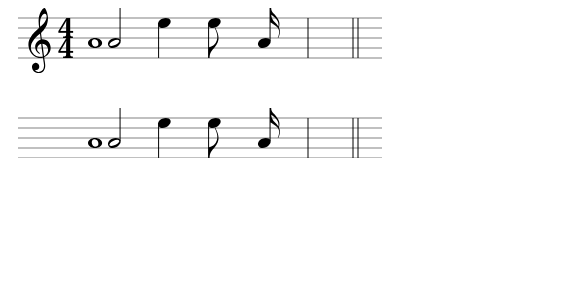
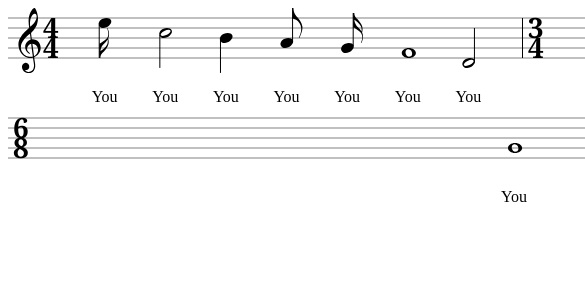
Before and after one commit to phinguyen202/svg-music-notation, a React app: page / in a window 390 px wide. Shown: the top 300 px of the page, 585 px wide, since content can reach past the window. Built offline with nearby package versions, Linux system fonts and the light colour scheme.

Commit message:
making responsive, render notes & lyric

```diff
--- a/src/components/core/bar.tsx
+++ b/src/components/core/bar.tsx
@@ -1,8 +1,9 @@
 import React, { useEffect } from "react";
+import { XCoordinate } from "../../model/app.model";
 
 export function BarLine(props: BarProperties) {
     return (
-        <line transform={`translate(${250}, ${0})`} y2="40" stroke="black"/>
+        <line transform={`translate(${props.x}, ${0})`} y2="40" stroke="black"/>
     );
 }
 
@@ -24,6 +25,5 @@ export function BoldDoubleBarLine(props: BarProperties) {
     );
 }
 
-interface BarProperties {
-    transform?: string;
+interface BarProperties extends XCoordinate{
 }
--- a/src/components/core/index.tsx
+++ b/src/components/core/index.tsx
@@ -3,6 +3,7 @@ import { Configuration } from "../../model/config";
 import { Stave } from "./stave";
 import { MusicNotation, StaveProps } from "../../model/business.model";
 import ReactDOM from "react-dom";
+import { DemensionModel } from "../../model/app.model";
 
 export class SVGMusicNotation extends React.Component<Configuration & MusicNotation, SVGMusicNotationState> {
     myRef: React.RefObject<SVGSVGElement>;
@@ -15,6 +16,7 @@ export class SVGMusicNotation extends React.Component<Configuration & MusicNotat
     }
 
     componentDidMount() {
+        // getting and setting svg demension
         const svgNode = ReactDOM.findDOMNode(this.myRef.current) as Element;
         const clientRect: DOMRect = svgNode.getBoundingClientRect();
         this.setState({
@@ -28,28 +30,29 @@ export class SVGMusicNotation extends React.Component<Configuration & MusicNotat
     render() {
         return (
             <svg ref={this.myRef} height={this.props.height} width={this.props.width}>
-                {this.state.dimension && this.renderStave(this.props.staves)}
+                {this.state.dimension && this.renderStaves(this.props.staves)}
             </svg>
         );
     }
 
-    renderStave(staves: StaveProps[]): JSX.Element[] {
-        console.log(this.state.dimension);
+    /**
+     * @description render staves
+     * @author Phi Nguyen - phinguyen202@gmail.com
+     * @param {StaveProps[]} staves
+     * @returns {JSX.Element[]}
+     * @memberof SVGMusicNotation
+     */
+    renderStaves(staves: StaveProps[]): JSX.Element[] {
         const stavesList = staves.map((stave: StaveProps, index: number) => {
             if (!index) {
-                return (<Stave clef={this.props.clef} meansures={stave.meansures} x={0} y={0} key={index} />);
+                return (<Stave clef={this.props.clef} meansures={stave.meansures} width={this.state.dimension.width} x={0} y={0} key={index} />);
             }
-            return (<Stave meansures={stave.meansures} x={0} y={100 * index} key={index} />);
+            return (<Stave meansures={stave.meansures} x={0} width={this.state.dimension.width} y={100 * index} key={index} />);
         });
         return stavesList;
     }
 }
 
 interface SVGMusicNotationState {
-    dimension: Demension;
+    dimension: DemensionModel;
 }
-
-interface Demension {
-    height: number;
-    width: number;
-}
--- a/src/components/core/meansure.tsx
+++ b/src/components/core/meansure.tsx
@@ -1,29 +1,39 @@
 import React, { useEffect } from "react";
-import { WholeNote, QuarterNote, HaflNote, EighthNote, SixteenthNote } from "./note";
-import { PositionProps } from "../../model/app.model";
+import { Note } from "./note";
+import { CoordinateModel, WidthDemension } from "../../model/app.model";
 import { BarLine, DoubleBarLine, BoldDoubleBarLine } from "./bar";
 import { WholeRest, HalfRest, QuarterRest, EighthRest, SixteenthRest } from "./rest";
-import { MeansureProps } from "../../model/business.model";
+import { MeansureProps, NoteProps } from "../../model/business.model";
 import { TimeSignature } from "./time-signature";
 
-export function Meansure(props: MeansureProps & PositionProps) {
-    const startPositionTranslated = `translate(${props.x}, ${props.y})`;
+export function Meansure(props: MeansureProps & CoordinateModel & WidthDemension) {
+    // render time signature
+    const timeSignature = props.timeSignature && <TimeSignature upper={props.timeSignature.upper} lower={props.timeSignature.lower} />;
+    const timeSigOffset = timeSignature ? 0 : 0;
+    const spaceBetweenNote = (props.width - timeSigOffset) / (props.notes.length + 1);
+    const mensureElements = props.notes.map((ele: NoteProps, index: number) => {
+        if (ele.note) { //this is note
+            return <Note x={timeSigOffset + (spaceBetweenNote * (index + 1))} duration={ele.duration} note={ele.note} accidental={ele.accidental} dot={ele.dot} tie={ele.tie} lyrics={ele.lyrics} key={index} />
+        } else { // rest
+
+        }
+    })
     return (
-        <g transform={startPositionTranslated}>
-            { props.timeSignature && <TimeSignature upper={props.timeSignature.upper} lower={props.timeSignature.lower}/>}
-            <WholeNote />
-            <HaflNote isStemUp={true}/>
-            <QuarterNote isStemUp={false}/>
-            <EighthNote isStemUp={false}/>
-            <SixteenthNote isStemUp={true}/>
-            <BarLine />
-            <DoubleBarLine />
+        <g transform={`translate(${props.x}, ${props.y})`}>
+            {timeSignature}
+            {mensureElements}
+            <BarLine x={props.width - 0.5} />
+            {/* <DoubleBarLine />
             <BoldDoubleBarLine />
             <WholeRest />
             <HalfRest />
             <QuarterRest />
             <EighthRest />
-            <SixteenthRest />
+            <SixteenthRest /> */}
         </g>
     );
 }
+
+interface DemensionProps {
+    height?: number;
+}
--- a/src/components/core/note.tsx
+++ b/src/components/core/note.tsx
@@ -1,38 +1,40 @@
 import React, { useEffect } from "react";
+import { XCoordinate, YCoordinate } from "../../model/app.model";
+import { NoteProps } from "../../model/business.model";
 
-export function WholeNote(props: NoteProperties) {
+function WholeNote(props: NoteProperties) {
     return (
-        <path transform={`translate(${30}, ${20})`} d="M 7.0702175,0 C 3.1653113,0 -1.6899323e-4,2.238723 0,5.000169 1.1300677e-4,7.761458 3.1654804,10 7.0702175,10 10.974955,10 14.140379,7.761458 14.140492,5.000169 14.140605,2.238723 10.975124,0 7.0702175,0 Z M 10.176494,4.165916 C 10.831005,6.609168 10.018598,8.058161 8.3032128,8.51792 6.5878281,8.97751 4.6189028,8.273654 3.9642228,5.830408 3.3095426,3.387156 4.2884398,1.747522 6.0039371,1.287966 c 0.2072693,-0.05571 0.4027982,-0.05315 0.4027982,-0.05315 1.5604966,0 3.2059145,0.826823 3.7697587,2.931097 z" />
+        <path transform={`translate(${props.x}, ${props.y})`} d="M 7.0702175,0 C 3.1653113,0 -1.6899323e-4,2.238723 0,5.000169 1.1300677e-4,7.761458 3.1654804,10 7.0702175,10 10.974955,10 14.140379,7.761458 14.140492,5.000169 14.140605,2.238723 10.975124,0 7.0702175,0 Z M 10.176494,4.165916 C 10.831005,6.609168 10.018598,8.058161 8.3032128,8.51792 6.5878281,8.97751 4.6189028,8.273654 3.9642228,5.830408 3.3095426,3.387156 4.2884398,1.747522 6.0039371,1.287966 c 0.2072693,-0.05571 0.4027982,-0.05315 0.4027982,-0.05315 1.5604966,0 3.2059145,0.826823 3.7697587,2.931097 z" />
     );
 }
 
-export function HaflNote(props: NoteProperties) {
+function HaflNote(props: NoteProperties) {
     const stem = props.isStemUp ? <path stroke="black" strokeWidth="1" d="M 12.076271,2.9131353 V -30" /> : <path stroke="black" strokeWidth="1" d="M 0.6,7 V 39.9131353" />;
     return (
-        <g transform={`translate(${50}, ${20})`}>
+        <g transform={`translate(${props.x}, ${props.y})`}>
             <path d="M 7.6994759,-0.01613342 C 6.5595355,-0.00177122 5.343616,0.24673268 4.1918261,0.73382688 0.84116652,2.1494567 -0.69945302,5.0635671 0.30148652,7.4331346 1.3028566,9.8027059 4.465956,10.730085 7.8166058,9.3147348 11.167125,7.899105 13.436125,4.6771558 12.435045,2.3075846 11.777945,0.75282658 9.8763457,-0.04870542 7.6994759,-0.01570262 Z M 9.3053757,1.7487663 c 0.8942293,0 1.5374793,0.24 1.8257493,0.6713878 0.70567,1.0585021 -0.855669,2.9913904 -3.4857893,4.3163115 C 5.0147759,8.0606761 2.3106564,8.2766534 1.6054063,7.217864 0.89973672,6.1593543 2.4610763,4.2264773 5.0911957,2.9015563 6.5446858,2.1701648 8.0965958,1.7444765 9.3053757,1.7487663 Z" />
             {stem}
         </g>
     );
 }
 
-export function QuarterNote(props: NoteProperties) {
+function QuarterNote(props: NoteProperties) {
     useEffect(() => { });
     const stem = props.isStemUp ? <path stroke="black" strokeWidth="1" d="M 12.076271,2.9131353 V -30" /> : <path stroke="black" strokeWidth="1" d="M 0.6,7 V 39.9131353" />;
     return (
-        <g transform={`translate(${100}, ${0})`}>
+        <g transform={`translate(${props.x}, ${props.y})`}>
             <path d="M 7.8164802,9.3315293 C 4.4659422,10.74664 1.3024237,9.8194673 0.30146123,7.4499503 -0.69944487,5.0804923 0.84126673,2.1660273 4.191802,0.75069028 c 3.3504822,-1.415394 7.242065,-0.79547 8.242971,1.57404702 1.000906,2.369461 -1.267758,5.591399 -4.6182928,7.006792 z"></path>
             {stem}
         </g>
     );
 }
 
-export function EighthNote(props: NoteProperties) {
+function EighthNote(props: NoteProperties) {
     useEffect(() => { });
     const stem = props.isStemUp ? <path stroke="black" strokeWidth="1" d="M 12.076271,2.9131353 V -30" /> : <path stroke="black" strokeWidth="1" d="M 0.6,7 V 39.9131353" />;
     const flag = <path transform={props.isStemUp ? '' : `scale(-1,1) rotate(180 5.7 5)`} d="m 12.076271,-30 v 10.780751 l 0.931029,0.0021 c -0.04788,-0.0038 3.281295,1.170981 4.487907,2.403689 2.30337,2.353334 3.807649,5.922146 3.096942,9.886492 C 20.079849,-4.069345 19.166386,-2.27136 18.24941,0 l 0.658289,-0.06954 c 1.318139,-2.980759 3.50909,-7.198046 2.937903,-11.620154 -0.529419,-4.099068 -3.385629,-6.953998 -5.242445,-9.272145 -1.920664,-2.397778 -3.358806,-3.96373 -3.712738,-8.995332 z" />;
     return (
-        <g transform={`translate(${150}, ${0})`}>
+        <g transform={`translate(${props.x}, ${props.y})`}>
             <path d="M 7.8164802,9.3315293 C 4.4659422,10.74664 1.3024237,9.8194673 0.30146123,7.4499503 -0.69944487,5.0804923 0.84126673,2.1660273 4.191802,0.75069028 c 3.3504822,-1.415394 7.242065,-0.79547 8.242971,1.57404702 1.000906,2.369461 -1.267758,5.591399 -4.6182928,7.006792 z"></path>
             {stem}
             {flag}
@@ -40,12 +42,12 @@ export function EighthNote(props: NoteProperties) {
     );
 }
 
-export function SixteenthNote(props: NoteProperties) {
+function SixteenthNote(props: NoteProperties) {
     useEffect(() => { });
     const stem = props.isStemUp ? <path stroke="black" strokeWidth="1" d="M 12.076271,2.9131353 V -30" /> : <path stroke="black" strokeWidth="1" d="M 0.6,7 V 39.9131353" />;
     const flag = <path transform={props.isStemUp ? '' : `scale(-1,1) rotate(180 5.7 5)`} d="m 13.208101,-29.999998 -1.172101,0.0071 c 0,4.14154 0.04287,11.100109 0.04287,14.527927 l 1.129232,0.246552 c 1.314636,0.936575 3.041083,1.995936 4.31368,2.956479 1.768183,1.334617 2.96056,2.547871 3.446571,4.667922 0.425896,1.857982 0.01965,4.830127 -1.257783,7.588018 L 20.209582,0 c 1.100768,-2.402743 1.804513,-3.980906 1.618978,-7.317324 -0.05946,-1.06877 -0.367393,-2.095868 -0.844435,-3.084418 1.222914,-4.564472 0.371727,-7.819117 -4.288082,-13.09846 -1.091698,-1.236831 -3.487941,-2.39846 -3.487941,-6.499496 z m 0.01663,6.821336 c 1.450777,0.930551 3.411953,2.349022 4.462281,3.609985 1.850419,2.221536 3.264865,3.808572 2.765551,8.19033 -1.0467,-1.728728 -2.563235,-3.335159 -4.121746,-4.83431 -1.132413,-1.089279 -2.936675,-3.510969 -3.106086,-6.966005 z" />
     return (
-        <g transform={`translate(${200}, ${20})`}>
+        <g transform={`translate(${props.x}, ${props.y})`}>
             <path d="M 7.8164802,9.3315293 C 4.4659422,10.74664 1.3024237,9.8194673 0.30146123,7.4499503 -0.69944487,5.0804923 0.84126673,2.1660273 4.191802,0.75069028 c 3.3504822,-1.415394 7.242065,-0.79547 8.242971,1.57404702 1.000906,2.369461 -1.267758,5.591399 -4.6182928,7.006792 z"></path>
             {stem}
             {flag}
@@ -53,7 +55,74 @@ export function SixteenthNote(props: NoteProperties) {
     );
 }
 
-interface NoteProperties {
+interface NoteMapProps {
+    height: number,
+    isStemUp: boolean,
+}
+const noteMap: Map<string, NoteMapProps> = new Map<string, NoteMapProps>([
+    ['C', {
+        height: 0,
+        isStemUp: false
+    }],
+    ['D', {
+        height: 10,
+        isStemUp: false
+    }],
+    ['E', {
+        height: 15,
+        isStemUp: false
+    }],
+    ['F', {
+        height: 20,
+        isStemUp: true
+    }],
+    ['G', {
+        height: 25,
+        isStemUp: true
+    }],
+    ['A', {
+        height: 30,
+        isStemUp: true
+    }],
+    ['B', {
+        height: 40,
+        isStemUp: true
+    }],
+]);
+
+export function Note(props: NoteProps & XCoordinate) {
+    // note & duration
+    const { duration, note } = props;
+    const baseNote = noteMap.get(note);
+    let jsxNote;
+    switch (duration) {
+        case 'whole':
+            jsxNote = <WholeNote x={props.x} y={baseNote.height} />
+            break;
+        case 'half':
+            jsxNote = <HaflNote x={props.x} y={baseNote.height} isStemUp={baseNote.isStemUp} />
+            break;
+        case 'quater':
+            jsxNote = <QuarterNote x={props.x} y={baseNote.height} isStemUp={baseNote.isStemUp} />
+            break;
+        case 'eighth':
+            jsxNote = <EighthNote x={props.x} y={baseNote.height} isStemUp={baseNote.isStemUp} />
+            break;
+        case 'sixteenth':
+            jsxNote = <SixteenthNote x={props.x} y={baseNote.height} isStemUp={baseNote.isStemUp} />
+            break;
+        default:
+            break;
+    }
+    return (
+        <>
+            {jsxNote}
+            {/* Plus 6 for align center of note */}
+            <text transform={`translate(${props.x + 6}, ${80})`} dominant-baseline="middle" text-anchor="middle">{props.lyrics}</text>
+        </>
+    )
+}
+
+interface NoteProperties extends XCoordinate, YCoordinate {
     isStemUp?: boolean;
-    transform?: string;
 }
--- a/src/components/core/stave.tsx
+++ b/src/components/core/stave.tsx
@@ -2,34 +2,48 @@ import React from "react";
 import { TrebleClef } from "./clef";
 import { Staff } from "./staff";
 import { StaveProps } from "../../model/business.model";
-import { PositionProps } from "../../model/app.model";
+import { CoordinateModel, WidthDemension, } from "../../model/app.model";
 import { Meansure } from "./meansure";
 
-export class Stave extends React.Component<StaveProps & PositionProps, {}> {
-    constructor(props: StaveProps & PositionProps) {
+export class Stave extends React.Component<StaveProps & CoordinateModel & WidthDemension, {}> {
+    constructor(props: StaveProps & CoordinateModel & WidthDemension) {
         super(props);
     }
 
     render() {
+        // render clef
+        const clef = this.renderClef(this.props.clef);
+        // render meansures
+        // offetX is long number in pixel that the stave need to render stuff like staff, accidentals, etc
+        const offsetX = clef ? 30 : 0;
+        const meansureHeight = (this.props.width - offsetX) / this.props.meansures.length;
         const meansure = this.props.meansures.map((meansure, index) => {
-            return <Meansure timeSignature={meansure.timeSignature} noteAndRest={meansure.noteAndRest} barline={meansure.barline} x={50} y={10} key={index} />
-        })
-        const stavePositionTranslated = `translate(${this.props.x}, ${this.props.y})`;
-
-
+            return <Meansure timeSignature={meansure.timeSignature} notes={meansure.notes} barline={meansure.barline} width={meansureHeight} x={offsetX + meansureHeight*index} y={10} key={index} />
+        });
         return (
-            <g transform={stavePositionTranslated}>
-                <Staff></Staff>
-                { this.renderClef(this.props.clef) }
+            <g transform={`translate(${this.props.x}, ${this.props.y})`}>
+                <Staff width={this.props.width} />
+                {clef}
                 {meansure}
             </g>
         );
     }
 
-    renderClef(clef: string) {
-        if (!clef) { return;}
+    /**
+     * @description render clef
+     * @author Phi Nguyen - phinguyen202@gmail.com
+     * @param {string} clef
+     * @returns JSX.Element
+     * @memberof Stave
+     */
+    renderClef(clef: string): JSX.Element {
+        if (!clef) { return; }
         if (clef === 'treble') {
             return <TrebleClef />;
         }
     }
 }
+
+interface DemensionProps {
+    height?: number;
+}
--- a/src/components/core/time-signature.tsx
+++ b/src/components/core/time-signature.tsx
@@ -6,7 +6,7 @@ const textStyle = {
 }
 export function TimeSignature(props: TimeSignatureProps) {
     return (
-        <g>
+        <g transform="translate(5)">
             <text transform={`translate(${0}, ${20})`} style={textStyle}>{props.upper}</text>
             <text transform={`translate(${0}, ${40})`} style={textStyle}>{props.lower}</text>
         </g>
--- a/src/index.tsx
+++ b/src/index.tsx
@@ -21,7 +21,75 @@ const source: MusicNotation = {
                         upper: 4,
                         lower: 4
                     }, // 2/4, 3/4, 4/4, 6/8
-                    noteAndRest: [
+                    notes: [
+                        {
+                            note: 'C', // C, D, E, F, G, A, B
+                            accidental: '', // flat, sharp, Double flat, Double sharp, nature (differ with null)
+                            duration: 'sixteenth', // whole, half, quater, eighth, sixteenth
+                            dot: true,
+                            tie: false,
+                            lyrics: 'You'
+                        },
+                        {
+                            note: 'D',
+                            accidental: '',
+                            duration: 'half',
+                            dot: true,
+                            tie: false,
+                            lyrics: 'You'
+                        },
+                        {
+                            note: 'E',
+                            accidental: '',
+                            duration: 'quater',
+                            dot: true,
+                            tie: false,
+                            lyrics: 'You'
+                        },
+                        {
+                            note: 'F',
+                            accidental: '',
+                            duration: 'eighth',
+                            dot: true,
+                            tie: false,
+                            lyrics: 'You'
+                        },
+                        {
+                            note: 'G',
+                            accidental: '',
+                            duration: 'sixteenth',
+                            dot: true,
+                            tie: false,
+                            lyrics: 'You'
+                        },
+                        {
+                            note: 'A',
+                            accidental: '',
+                            duration: 'whole',
+                            dot: true,
+                            tie: false,
+                            lyrics: 'You'
+                        },
+                        {
+                            note: 'B',
+                            accidental: '',
+                            duration: 'half',
+                            dot: true,
+                            tie: false,
+                            lyrics: 'You'
+                        },
+                        // {
+                        //     duration: 'quater'
+                        // }
+                    ],
+                    barline: 'standard', // double, end, beginRepeat, endRepeat, beginEndRepeat
+                },
+                { // meansure
+                    timeSignature: {
+                        upper: 3,
+                        lower: 4
+                    }, // 2/4, 3/4, 4/4, 6/8
+                    notes: [
                         {
                             note: 'G', // C, D, E, F, G, A, B
                             accidental: '', // flat, sharp, Double flat, Double sharp, nature (differ with null)
@@ -38,7 +106,11 @@ const source: MusicNotation = {
         { // stave
             meansures: [
                 { // meansure
-                    noteAndRest: [
+                    timeSignature: {
+                        upper: 6,
+                        lower: 8
+                    },
+                    notes: [
                         {
                             note: 'G', // C, D, E, F, G, A, B
                             accidental: '', // flat, sharp, Double flat, Double sharp, nature (differ with null)
@@ -49,13 +121,13 @@ const source: MusicNotation = {
                         }
                     ],
                     barline: 'standard', // double, end, beginRepeat, endRepeat, beginEndRepeat
-                },
+                }
             ],
         }
     ]
 };
 
 ReactDOM.render(
-    <SVGMusicNotation height={'100%'} width={'100%'} staves={source.staves} clef={source.clef} />,
+    <SVGMusicNotation height={'1000'} width={'1000'} staves={source.staves} clef={source.clef} />,
     document.getElementById("root")
 );
```
Also changed, not shown: src/components/core/clef.tsx (+1 -1 lines), src/components/core/staff.tsx (+7 -6 lines), src/model/app.model.ts (+18 -1 lines), src/model/business.model.ts (+4 -4 lines).
